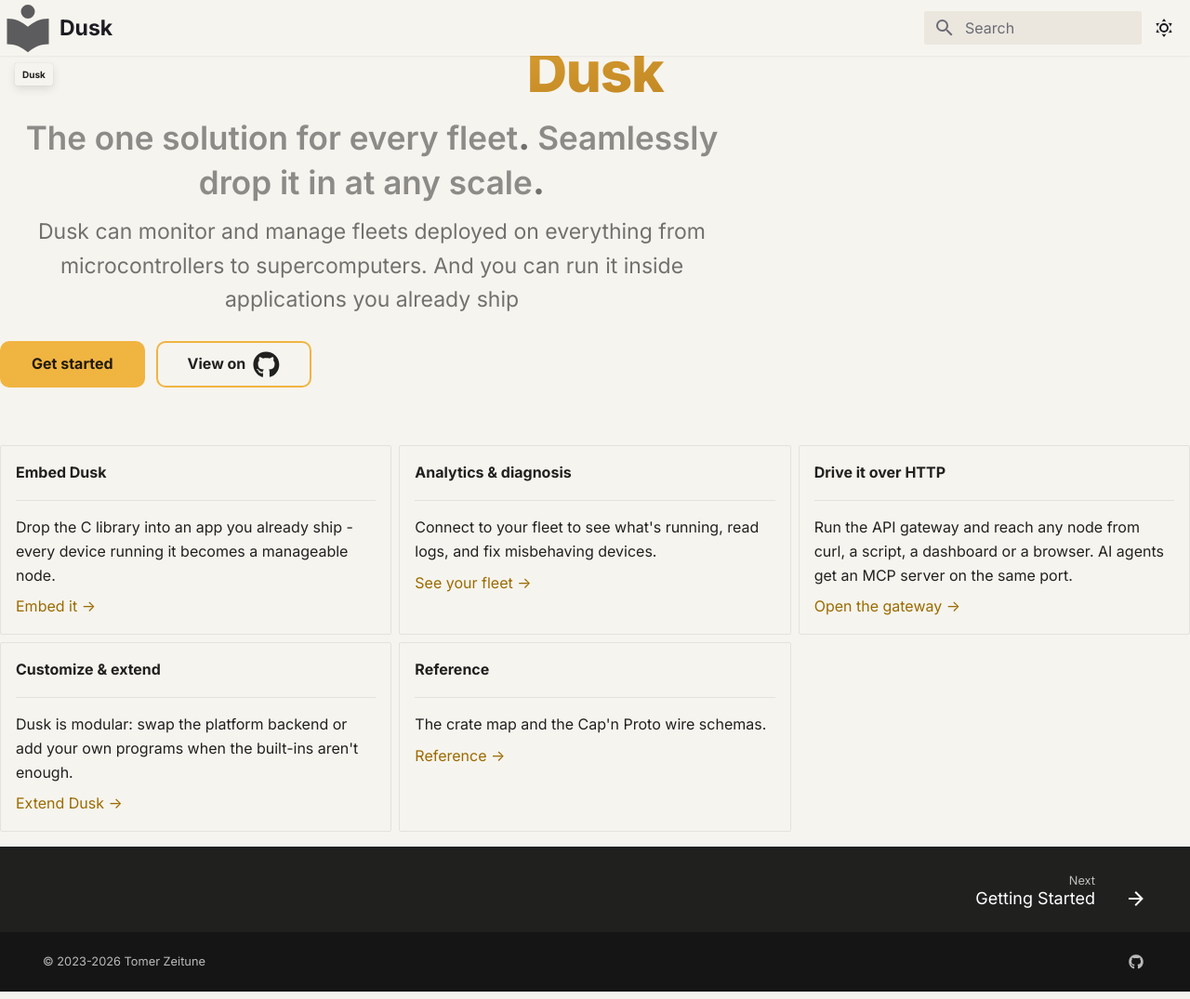
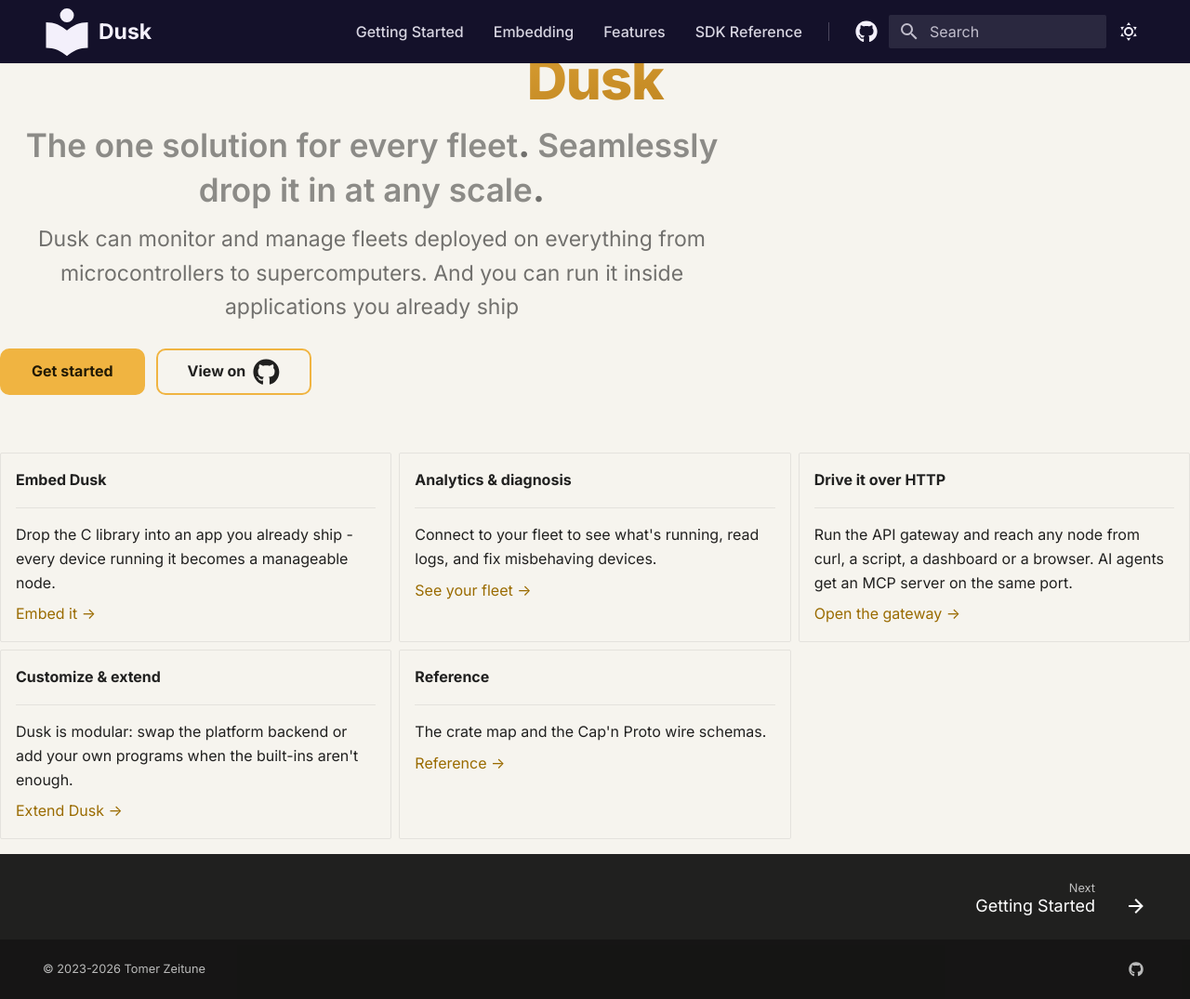
Before and after one commit to tomerze/dusk, an MkDocs documentation site: the page built from docs/docs/index.md, in a window 1280 px wide and 1075 px high. Shown: the whole window at 93% size. Built offline with MkDocs 1.6.1 and Material for MkDocs 9.7.7, drawn with Linux system fonts in a browser that asks for light colours; comment, search, counter and statistics services are not loaded.

Commit message:
Update docs with a navigation bar on the home page
The home page gets its own header, a dark bar in both colour schemes: the
logo and "Dusk" on the left; links to Getting Started, Embedding, Features
and SDK Reference; then GitHub, search and the colour-scheme toggle. The
links are the nav's own sections, taken from mkdocs.yml by title, and
they hide on narrow screens, where the menu button opens the docs as on
every other page.

```diff
--- a/docs/docs/assets/home.html
+++ b/docs/docs/assets/home.html
@@ -4,6 +4,45 @@
   <link rel="stylesheet"
         href="https://fonts.googleapis.com/css2?family=Inter:opsz,wght@14..32,300..900&display=swap">
 {% endblock %}
+{% block header %}
+  <header class="md-header md-header--shadow dusk-navbar"
+          data-md-component="header">
+    <nav class="md-header__inner md-grid" aria-label="{{ lang.t('header') }}">
+      <a href="{{ nav.homepage.url | url }}"
+         title="{{ config.site_name | e }}"
+         class="md-header__button md-logo"
+         aria-label="{{ config.site_name }}"
+         data-md-component="logo">{% include "partials/logo.html" %}</a>
+      <label class="md-header__button md-icon" for="__drawer">
+        {% include ".icons/" ~ (config.theme.icon.menu or "material/menu") ~ ".svg" %}
+      </label>
+      <div class="md-header__title" data-md-component="header-title">
+        <div class="md-header__ellipsis">
+          <div class="md-header__topic">
+            <span class="md-ellipsis">{{ config.site_name }}</span>
+          </div>
+        </div>
+      </div>
+      <div class="dusk-navbar__links">
+        {% for section in nav if section.title in ["Getting Started", "Embedding", "Features", "SDK Reference"] %}
+          <a href="{{ (section.children | first).url | url }}">{{ section.title }}</a>
+        {% endfor %}
+      </div>
+      {% include "partials/palette.html" %}
+      {% include "partials/javascripts/palette.html" %}
+      {% if "material/search" in config.plugins %}
+        <label class="md-header__button md-icon" for="__search">
+          {% include ".icons/" ~ (config.theme.icon.search or "material/magnify") ~ ".svg" %}
+        </label>
+        {% include "partials/search.html" %}
+      {% endif %}
+      <a class="md-header__button md-icon dusk-navbar__github"
+         href="{{ config.repo_url }}"
+         title="Dusk on GitHub"
+         aria-label="Dusk on GitHub">{% include ".icons/fontawesome/brands/github.svg" %}</a>
+    </nav>
+  </header>
+{% endblock %}
 {% block hero %}
   <div class="dusk-landing md-typeset">{{ page.content }}</div>
 {% endblock %}
--- a/docs/docs/assets/stylesheets/landing.css
+++ b/docs/docs/assets/stylesheets/landing.css
@@ -13,3 +13,58 @@
     display: none;
   }
 }
+
+.md-header.dusk-navbar {
+  --md-primary-fg-color: #14112a;
+  --md-primary-bg-color: #f3f0fb;
+  --md-primary-bg-color--light: #b8b2d6;
+  background-color: #14112a;
+  color: #f3f0fb;
+}
+.dusk-navbar .md-header__inner.md-grid {
+  max-width: 61rem;
+  height: 3.4rem;
+  padding: 0 0.6rem;
+}
+.dusk-navbar .md-header__title {
+  font-weight: 700;
+}
+.dusk-navbar__links {
+  display: none;
+  align-items: center;
+  gap: 1.6rem;
+  margin-right: 0.8rem;
+  padding-right: 1.4rem;
+  border-right: 1px solid rgba(243, 240, 251, 0.25);
+}
+.dusk-navbar__links a {
+  color: rgba(243, 240, 251, 0.88);
+  font-size: 0.8rem;
+  font-weight: 500;
+}
+.dusk-navbar__links a:hover,
+.dusk-navbar__links a:focus {
+  color: #f0b441;
+}
+.dusk-navbar .md-header__button.md-icon:hover,
+.dusk-navbar .dusk-navbar__github:hover {
+  color: #f0b441;
+}
+.dusk-navbar .md-search__form,
+[data-md-color-scheme="default"] .dusk-navbar .md-search__form {
+  background-color: rgba(243, 240, 251, 0.1);
+  color: #f3f0fb;
+}
+[data-md-color-scheme="default"] .dusk-navbar .md-search__form:hover {
+  background-color: rgba(243, 240, 251, 0.16);
+}
+[data-md-color-scheme="default"] .dusk-navbar .md-search__input,
+[data-md-color-scheme="default"] .dusk-navbar .md-search__input::placeholder,
+[data-md-color-scheme="default"] .dusk-navbar .md-search__icon {
+  color: rgba(243, 240, 251, 0.75);
+}
+@media screen and (min-width: 60em) {
+  .dusk-navbar__links {
+    display: flex;
+  }
+}
```
